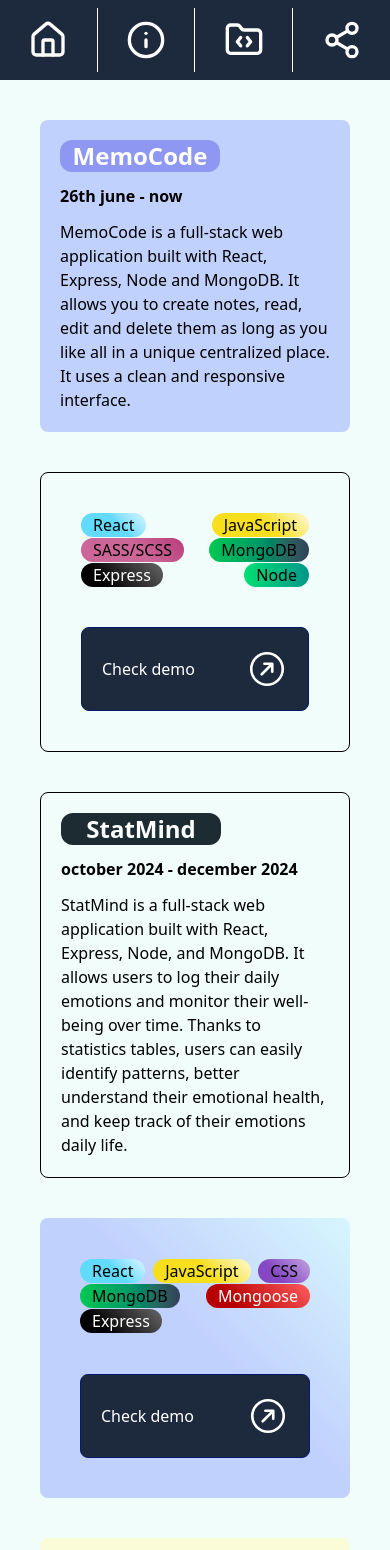
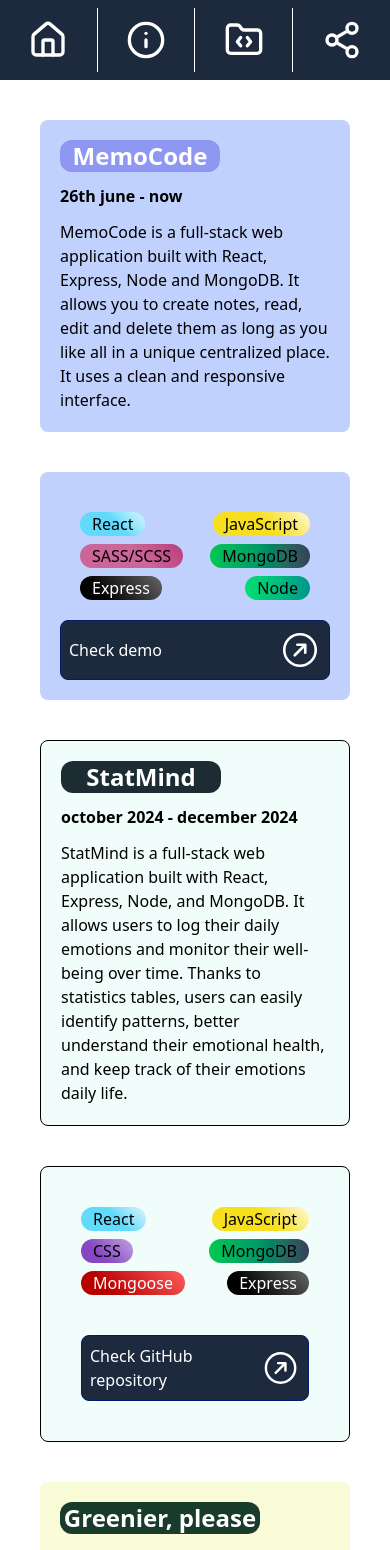
Before and after one commit to vickyfrosties/Portfolio, a React (Vite) app in the folder client/: page /projects in a window 390 px wide. Shown: the top 1550 px of the page. Built offline with nearby package versions, Linux system fonts and the light colour scheme.

Commit message:
feat: add responsive design adjustements Projects page

```diff
--- a/client/public/data/projects.json
+++ b/client/public/data/projects.json
@@ -36,7 +36,7 @@
     "id": 3,
     "name": "Greenier, please",
     "resume": "A web application designed to track daily emotions and visualize personal trends through clear statistics and charts.",
-    "description": "Greenier is the result of an intensive hackathon challenge. Our goal was to raise awareness about the importance of sustainable development through an engaging and playful experience. Working in a team of 9 people (UX/UI designers, game developer, and both front-end and back-end developers) we collaborated intensively to design and build a serious game around sustainability. The result is a project that not only highlights key aspects of sustainable development, but also shows how teamwork and diverse skills can come together to create an impactful and educational digital experience.",
+    "description": "Greenier is the result of an intensive hackathon challenge. Our goal was to raise awareness about the importance of sustainable development through an engaging and playful experience. Working in a team of 9 people (UX/UI designers, game developer, and both front-end and back-end developers) we collaborated intensively to design and build a serious game around sustainability.",
     "technologies": ["React", "JavaScript", "CSS", "Phaser"],
     "date": "23th october - 25th october",
     "link": "https://github.com/vickyfrosties/Greenier-please"
--- a/client/src/components/Projects.jsx
+++ b/client/src/components/Projects.jsx
@@ -33,7 +33,7 @@ const Projects = ({ className }) => {
   return (
     <>
       <section className="max-md:border-b-0 border-b-1 border-b-slate-500">
-        <section className="w-full p-10 grid grid-cols-3 auto-rows-auto gap-x-8 gap-y-10 max-lg:grid-cols-2 max-sm:bg-teal-50 max-sm:flex max-sm:flex-col">
+        <section className="w-full p-10 grid grid-cols-3 auto-rows-auto gap-x-8 gap-y-10 max-lg:grid-cols-2 max-sm:flex max-sm:flex-col">
           {memocode && (
             <div className="rounded-lg bg-[#c1d1fd] flex flex-col p-5">
               <h3 className="text-2xl text-white font-bold rounded-xl w-40 text-center bg-[#8E97F2]">
@@ -48,13 +48,13 @@ const Projects = ({ className }) => {
             <img
               src="/assets/screenshots/memocode-home.jpg"
               alt="MemoCode Homepage"
-              className="rounded-lg"
+              className="rounded-lg size-full object-cover"
             />
           </div>
 
           {memocode && (
-            <div className="rounded-lg border-1 border-solid p-5 flex flex-col h-70 justify-between items-center self-center">
-              <div className="rounded-lg p-5 w-full h-50 flex flex-wrap justify-between items-center">
+            <div className="rounded-lg p-5 flex flex-col h-70 justify-between items-center self-center max-xs:w-full bg-[#c1d1fd] max-xs:h-auto">
+              <div className="rounded-lg p-5 w-full h-50 flex flex-wrap justify-between items-center max-xs:h-auto max-xs:gap-2">
                 <p className="rounded-full bg-linear-65 from-purple-500 to-pink-500 pl-3 pr-3 text-center bg-linear-[45deg,#61DAFB_55%,#d7f6fe_100%]">
                   {memocode.technologies[0]}
                 </p>
@@ -81,11 +81,11 @@ border-red-500 rounded-full pl-3 pr-3"
                 </p>
               </div>
 
-              <div className="rounded-lg p-5 w-full text-white font-medium">
+              <div className="rounded-lg p-5 w-full text-white font-medium max-xs:p-0">
                 <a
                   href={memocode.link}
                   target="_blank"
-                  className="rounded-lg p-5 w-full border-1 border-solid border-[#031a6b] flex justify-between items-center cursor-pointer bg-slate-800"
+                  className="rounded-lg p-5 w-full border-1 border-solid border-[#031a6b] flex justify-between items-center cursor-pointer bg-slate-800 max-xs:p-2"
                 >
                   Check demo
                   <svg
@@ -103,7 +103,7 @@ border-red-500 rounded-full pl-3 pr-3"
           )}
 
           {statmind && (
-            <div className="rounded-lg border-1 border-solid p-5">
+            <div className="rounded-lg border-1 border-solid p-5 bg-teal-50">
               <h3 className="text-2xl text-white font-bold rounded-xl w-40 text-center bg-[#1d2c32]">
                 {statmind.name}
               </h3>
@@ -116,13 +116,13 @@ border-red-500 rounded-full pl-3 pr-3"
             <img
               src="/assets/screenshots/statmind-home.jpeg"
               alt="StatMind Homepage"
-              className="rounded-lg"
+              className="rounded-lg size-full object-cover"
             />
           </div>
 
           {statmind && (
-            <div className=" bg-linear-[45deg,#C1D1FD_55%,#d7f6fe_100%]  rounded-lg p-5 flex flex-col h-70 justify-between items-center self-center">
-              <div className="rounded-lg p-5 w-full h-50 flex flex-wrap justify-between items-center">
+            <div className="bg-teal-50 border-1 border-solid rounded-lg p-5 flex flex-col h-70 justify-between items-center self-center max-xs:w-full max-xs:h-auto">
+              <div className="rounded-lg p-5 w-full h-50 flex flex-wrap justify-between items-center max-xs:h-auto max-xs:gap-2">
                 <p className="rounded-full bg-linear-[45deg,#61DAFB_55%,#d7f6fe_100%] from-purple-500 to-pink-500 pl-3 pr-3 text-center">
                   {statmind.technologies[0]}
                 </p>
@@ -146,13 +146,13 @@ border-red-500 rounded-full pl-3 pr-3"
                 </p>
               </div>
 
-              <div className="rounded-lg p-5 w-full text-white font-medium">
+              <div className="rounded-lg p-5 w-full text-white font-medium max-xs:h-auto">
                 <a
                   href={statmind.link}
                   target="_blank"
-                  className="rounded-lg p-5 w-full border-1 border-solid border-[#031a6b] flex justify-between items-center cursor-pointer bg-slate-800"
+                  className="rounded-lg p-5 w-full border-1 border-solid border-[#031a6b] flex justify-between items-center cursor-pointer bg-slate-800 max-xs:p-2"
                 >
-                  Check demo
+                  Check GitHub repository
                   <svg
                     xmlns="http://www.w3.org/2000/svg"
                     width="42"
@@ -181,17 +181,17 @@ border-red-500 rounded-full pl-3 pr-3"
             <img
               src="/assets/screenshots/greenier-home.jpg"
               alt="Greenier please Homepage"
-              className="rounded-lg"
+              className="rounded-lg size-full object-cover"
             />
           </div>
 
           {greenier && (
-            <div className="border-1 border-solid rounded-lg p-5 flex flex-col h-70 justify-evenly items-center self-center max-sm:w-full">
-              <div className="rounded-lg p-5 w-full flex flex-wrap justify-between">
+            <div className="rounded-lg p-5 flex flex-col h-70 justify-evenly items-center self-center max-sm:w-full max-xs:w-full bg-[#f9fcd7] max-xs:h-auto">
+              <div className="rounded-lg p-5 w-full flex flex-wrap justify-between max-xs:h-auto max-xs:gap-2">
                 <p className="rounded-full bg-linear-[45deg,#61DAFB_55%,#d7f6fe_100%] from-purple-500 to-pink-500 pl-3 pr-3 text-center">
                   {greenier.technologies[0]}
                 </p>
-                <p className=" bg-linear-[45deg,#F7DF1E_55%,#FEF9D8_100%] border-red-500 rounded-full pl-3 pr-3">
+                <p className="bg-linear-[45deg,#F7DF1E_55%,#FEF9D8_100%] border-red-500 rounded-full pl-3 pr-3">
                   {greenier.technologies[1]}
                 </p>
                 <p className="bg-linear-[45deg,#8547C2_35%,#C2A3E0_100%] border-red-500 rounded-full pl-3 pr-3">
@@ -202,13 +202,13 @@ border-red-500 rounded-full pl-3 pr-3"
                 </p>
               </div>
 
-              <div className="rounded-lg p-5 w-full text-white font-medium">
+              <div className="rounded-lg p-5 w-full text-white font-medium max-xs:h-auto">
                 <a
                   href={greenier.link}
                   target="_blank"
-                  className="rounded-lg p-5 w-full border-1 border-solid border-[#031a6b] flex justify-between items-center cursor-pointer bg-slate-800"
+                  className="rounded-lg p-5 w-full flex justify-between items-center cursor-pointer bg-slate-800 max-xs:p-2"
                 >
-                  Check demo
+                  Check GitHub repository
                   <svg
                     xmlns="http://www.w3.org/2000/svg"
                     width="42"
@@ -224,7 +224,7 @@ border-red-500 rounded-full pl-3 pr-3"
           )}
         </section>
       </section>
-      <Footer className="-bottom-107 max-lg:-bottom-82 max-md:hidden" />
+      <Footer className="max-lg:-bottom-82 max-md:hidden" />
     </>
   );
 };
```
